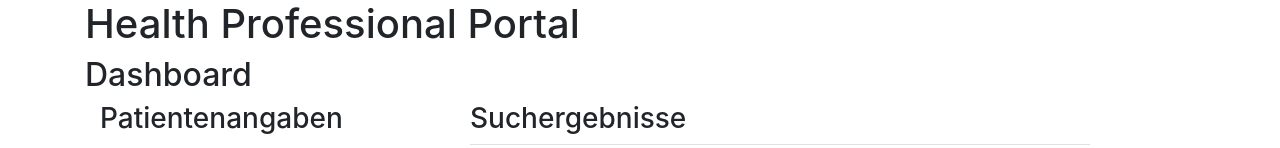
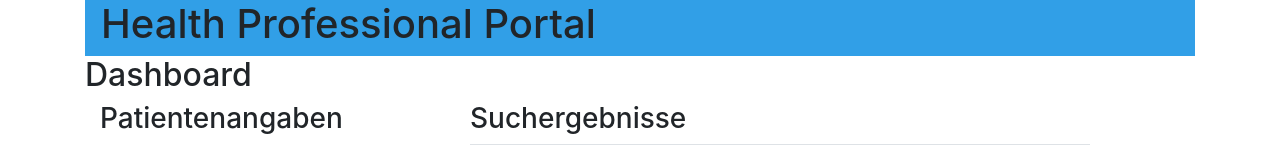
Before and after one commit to dittp2/HPP, an Angular app in the folder src/main/resources/static/RestClient/: page / in a window 1280 px wide. Shown: the top 148 px of the page. Built offline with nearby package versions, Linux system fonts and the light colour scheme; no server answers.

Commit message:
Toolbar importet in userlist

```diff
--- a/src/main/resources/static/RestClient/package.json
+++ b/src/main/resources/static/RestClient/package.json
@@ -13,11 +13,13 @@
   "private": true,
   "dependencies": {
     "@angular/animations": "^5.2.0",
+    "@angular/cdk": "^5.2.5",
     "@angular/common": "^5.2.0",
     "@angular/compiler": "^5.2.0",
     "@angular/core": "^5.2.0",
     "@angular/forms": "^5.2.0",
     "@angular/http": "^5.2.0",
+    "@angular/material": "^5.2.5",
     "@angular/platform-browser": "^5.2.0",
     "@angular/platform-browser-dynamic": "^5.2.0",
     "@angular/router": "^5.2.0",
--- a/src/main/resources/static/RestClient/src/app/app.module.ts
+++ b/src/main/resources/static/RestClient/src/app/app.module.ts
@@ -4,6 +4,7 @@ import { RouterModule, Routes } from '@angular/router';
 import { UserService } from './shared-service/user.service';
 import { HttpModule } from '@angular/http';
 import { FormsModule } from '@angular/forms';
+import {MatToolbarModule} from '@angular/material/toolbar';
 
 import { AppComponent } from './app.component';
 import { ListuserComponent } from './components/listuser/listuser.component';
@@ -27,7 +28,8 @@ const appRoutes: Routes = [
     BrowserModule,
     HttpModule,
     RouterModule.forRoot(appRoutes),
-    FormsModule
+    FormsModule,
+    MatToolbarModule
   ],
   providers: [UserService],
   bootstrap: [AppComponent]
--- a/src/main/resources/static/RestClient/src/app/components/listuser/listuser.component.css
+++ b/src/main/resources/static/RestClient/src/app/components/listuser/listuser.component.css
@@ -0,0 +1,4 @@
+.mat-toolbar {
+    background-color: rgb(49, 159, 231);
+
+}
--- a/src/main/resources/static/RestClient/src/app/components/listuser/listuser.component.html
+++ b/src/main/resources/static/RestClient/src/app/components/listuser/listuser.component.html
@@ -1,7 +1,10 @@
+<mat-toolbar class="mat-toolbar">
+  <mat-toolbar-row>
+    <span><h1>Health Professional Portal</h1></span>
+  </mat-toolbar-row>
+</mat-toolbar>
 
 
-
-<h1>Health Professional Portal</h1>
 <h2>Dashboard</h2>
 <div class="container">
   <div class="row">
--- a/src/main/resources/static/RestClient/src/app/components/listuser/listuser.component.ts
+++ b/src/main/resources/static/RestClient/src/app/components/listuser/listuser.component.ts
@@ -2,6 +2,7 @@ import { Component, OnInit } from '@angular/core';
 import { UserService } from '../../shared-service/user.service';
 import { User } from '../../user';
 import { Router } from '@angular/router';
+import {MatToolbarModule} from '@angular/material/toolbar';
 
 @Component({
   selector: 'app-listuser',
```
Also changed, not shown: src/main/resources/static/RestClient/src/styles.css (line endings or trailing spaces), 2 other files (tests, documents, lock files or other folders).
